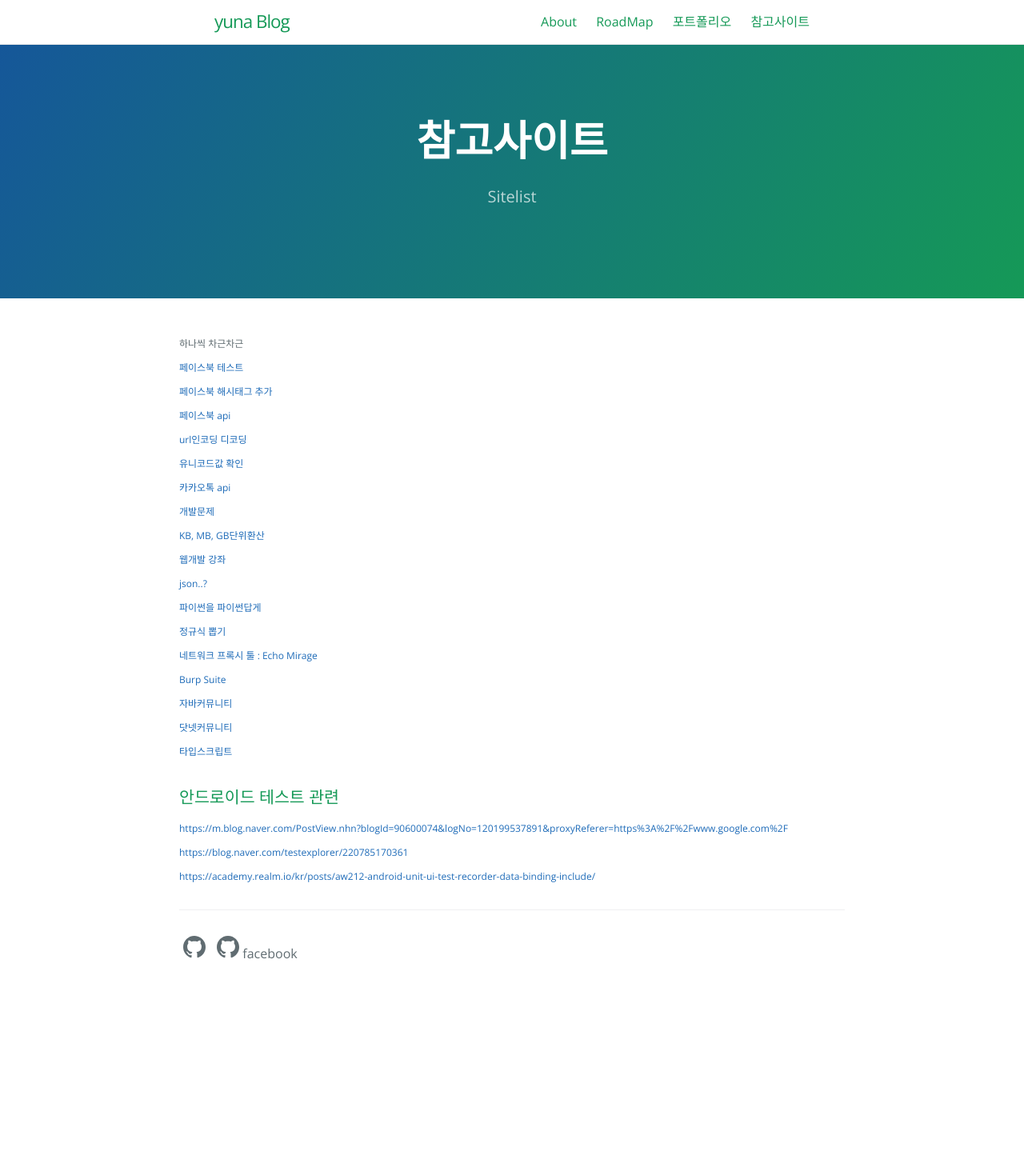
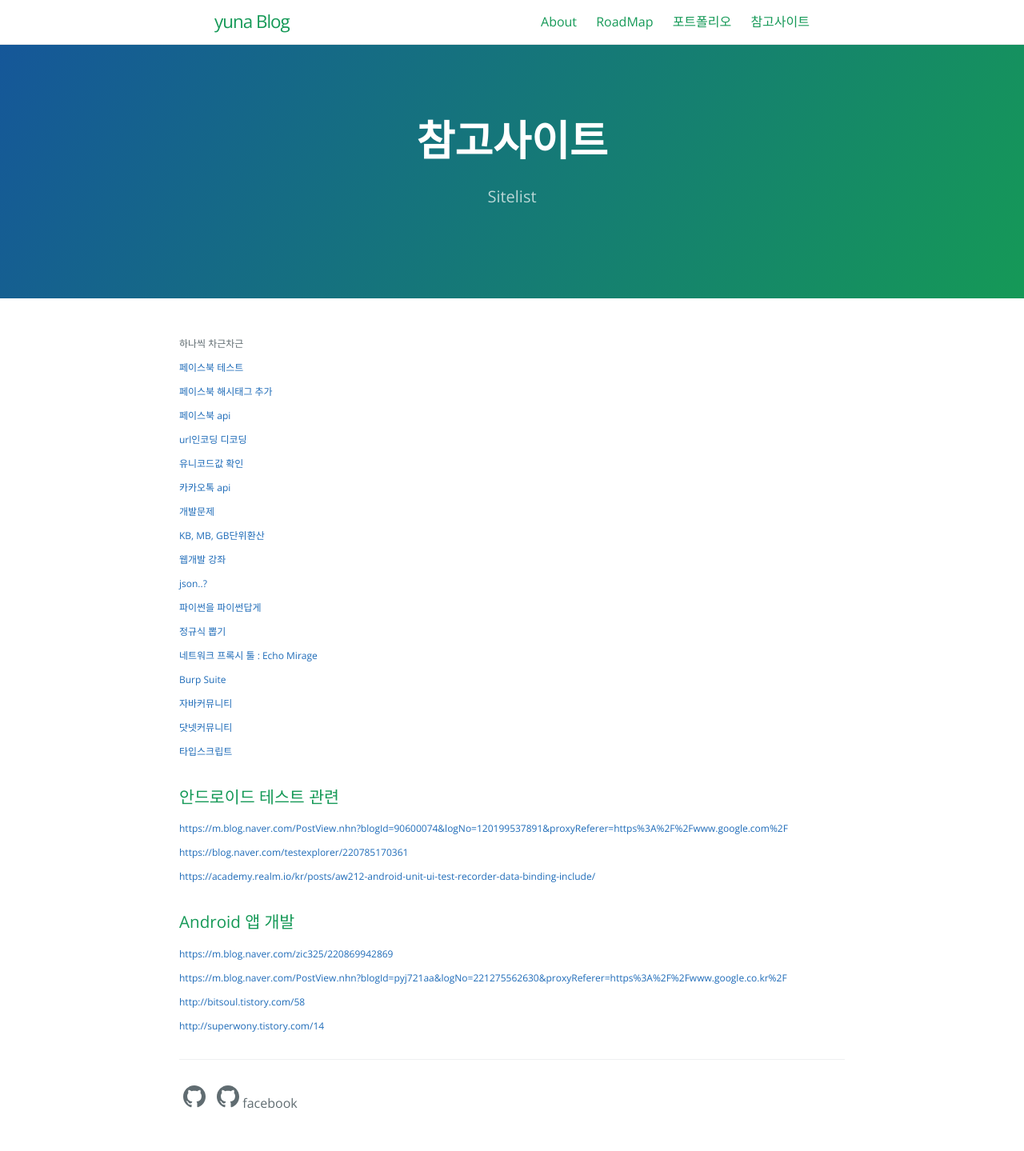
Before and after one commit to zzingyuna/test_site.github.io, a Jekyll site: the page built from 4_sitelist.md, in a window 1280 px wide. Shown: the whole page at 80% size. Built offline with Jekyll 4.4.1, drawn with Linux system fonts in a browser that asks for light colours; before the commit the page ends 1252 px from its top, so only the background shows below that.

Commit message:
Update 4_sitelist.md

```diff
--- a/4_sitelist.md
+++ b/4_sitelist.md
@@ -47,3 +47,14 @@ tagline: Sitelist
 [https://blog.naver.com/testexplorer/220785170361](https://blog.naver.com/testexplorer/220785170361)
 
 [https://academy.realm.io/kr/posts/aw212-android-unit-ui-test-recorder-data-binding-include/](https://academy.realm.io/kr/posts/aw212-android-unit-ui-test-recorder-data-binding-include/)
+
+
+### Android 앱 개발
+
+[https://m.blog.naver.com/zic325/220869942869](https://m.blog.naver.com/zic325/220869942869)
+
+[https://m.blog.naver.com/PostView.nhn?blogId=pyj721aa&logNo=221275562630&proxyReferer=https%3A%2F%2Fwww.google.co.kr%2F](https://m.blog.naver.com/PostView.nhn?blogId=pyj721aa&logNo=221275562630&proxyReferer=https%3A%2F%2Fwww.google.co.kr%2F)
+
+[http://bitsoul.tistory.com/58](http://bitsoul.tistory.com/58)
+
+[http://superwony.tistory.com/14](http://superwony.tistory.com/14)
```
